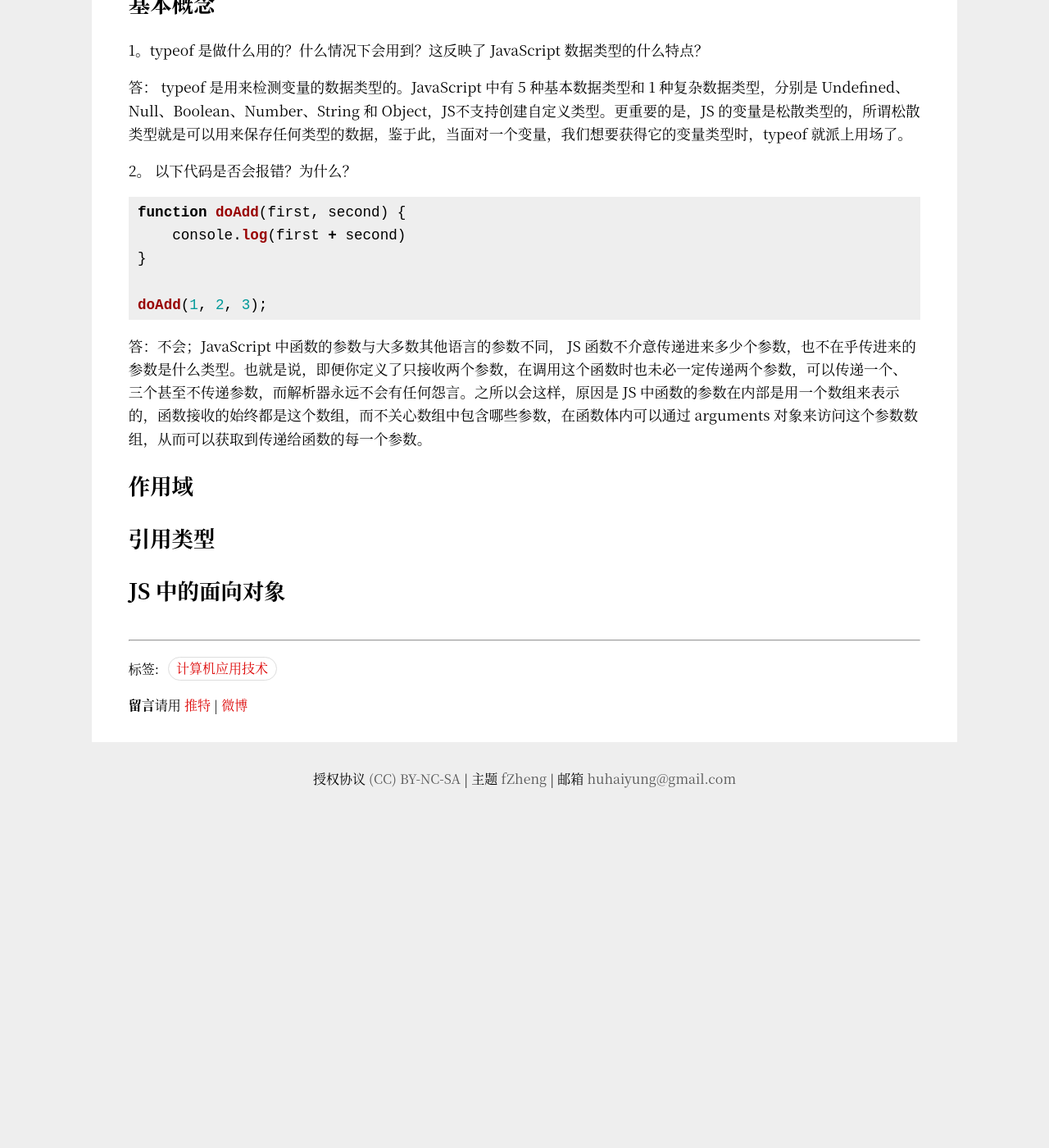
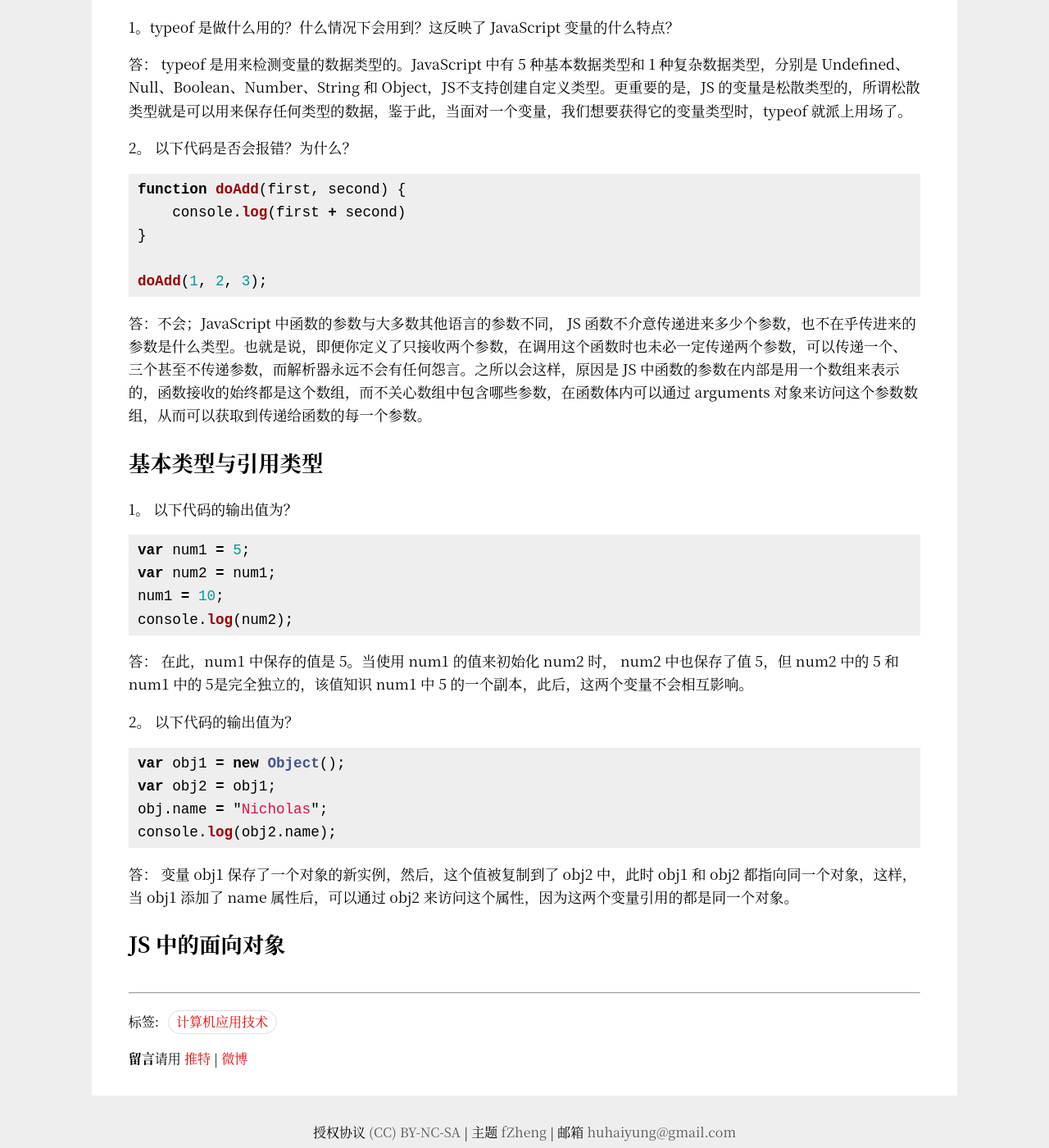
Before and after one commit to Haiyung/haiyung.github.io, a Jekyll site: the page built from _posts/2019-12-30-front-end-interview-questions.md, in a window 1280 px wide and 1400 px high, scrolled down 493 px. Shown: the whole window at 82% size. Built offline with Jekyll 4.4.1, drawn with Linux system fonts in a browser that asks for light colours; before the commit the page ends 1462 px from its top, so only the background shows below that.

Commit message:
update one article about JS

````diff
--- a/_posts/2019-12-30-front-end-interview-questions.md
+++ b/_posts/2019-12-30-front-end-interview-questions.md
@@ -16,7 +16,7 @@ __Contents__
 
 ## 基本概念
 
-1。typeof 是做什么用的？什么情况下会用到？这反映了 JavaScript 数据类型的什么特点？
+1。typeof 是做什么用的？什么情况下会用到？这反映了 JavaScript 变量的什么特点？
 
 答： typeof 是用来检测变量的数据类型的。JavaScript 中有 5 种基本数据类型和 1 种复杂数据类型，分别是 Undefined、Null、Boolean、Number、String 和 Object，JS不支持创建自定义类型。更重要的是，JS 的变量是松散类型的，所谓松散类型就是可以用来保存任何类型的数据，鉴于此，当面对一个变量，我们想要获得它的变量类型时，typeof 就派上用场了。
 
@@ -32,10 +32,28 @@ doAdd(1, 2, 3);
 
 答：不会；JavaScript 中函数的参数与大多数其他语言的参数不同， JS 函数不介意传递进来多少个参数，也不在乎传进来的参数是什么类型。也就是说，即便你定义了只接收两个参数，在调用这个函数时也未必一定传递两个参数，可以传递一个、三个甚至不传递参数，而解析器永远不会有任何怨言。之所以会这样，原因是 JS 中函数的参数在内部是用一个数组来表示的，函数接收的始终都是这个数组，而不关心数组中包含哪些参数，在函数体内可以通过 arguments 对象来访问这个参数数组，从而可以获取到传递给函数的每一个参数。
 
-## 作用域
+## 基本类型与引用类型
 
+1。 以下代码的输出值为？
 
+```javascript
+var num1 = 5;
+var num2 = num1;
+num1 = 10;
+console.log(num2);
+```
 
-## 引用类型
+答： 在此，num1 中保存的值是 5。当使用 num1 的值来初始化 num2 时， num2 中也保存了值 5，但 num2 中的 5 和 num1 中的 5是完全独立的，该值知识 num1 中 5 的一个副本，此后，这两个变量不会相互影响。
+
+2。 以下代码的输出值为？
+
+```javascript
+var obj1 = new Object();
+var obj2 = obj1;
+obj.name = "Nicholas";
+console.log(obj2.name);
+```
+
+答： 变量 obj1 保存了一个对象的新实例，然后，这个值被复制到了 obj2 中，此时 obj1 和 obj2 都指向同一个对象，这样，当 obj1 添加了 name 属性后，可以通过 obj2 来访问这个属性，因为这两个变量引用的都是同一个对象。
 
 ## JS 中的面向对象
````
